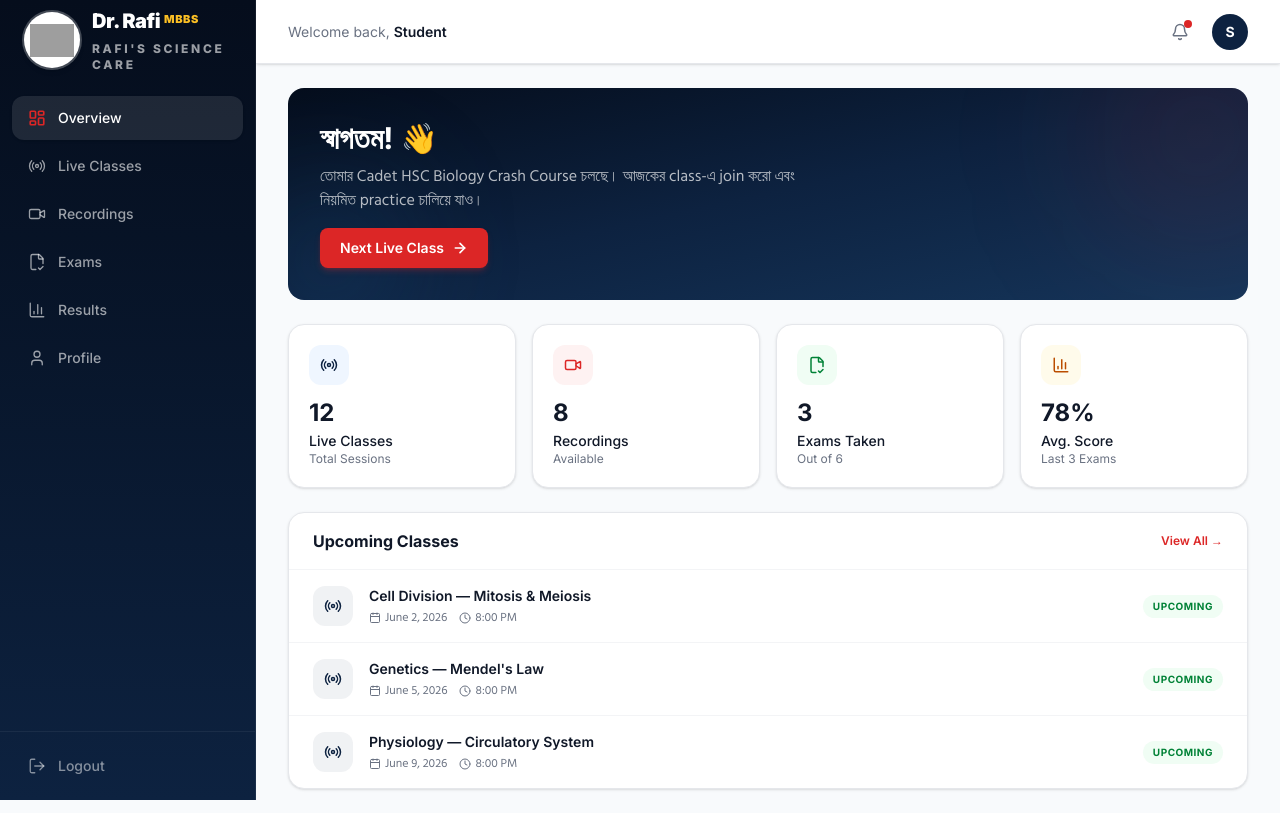
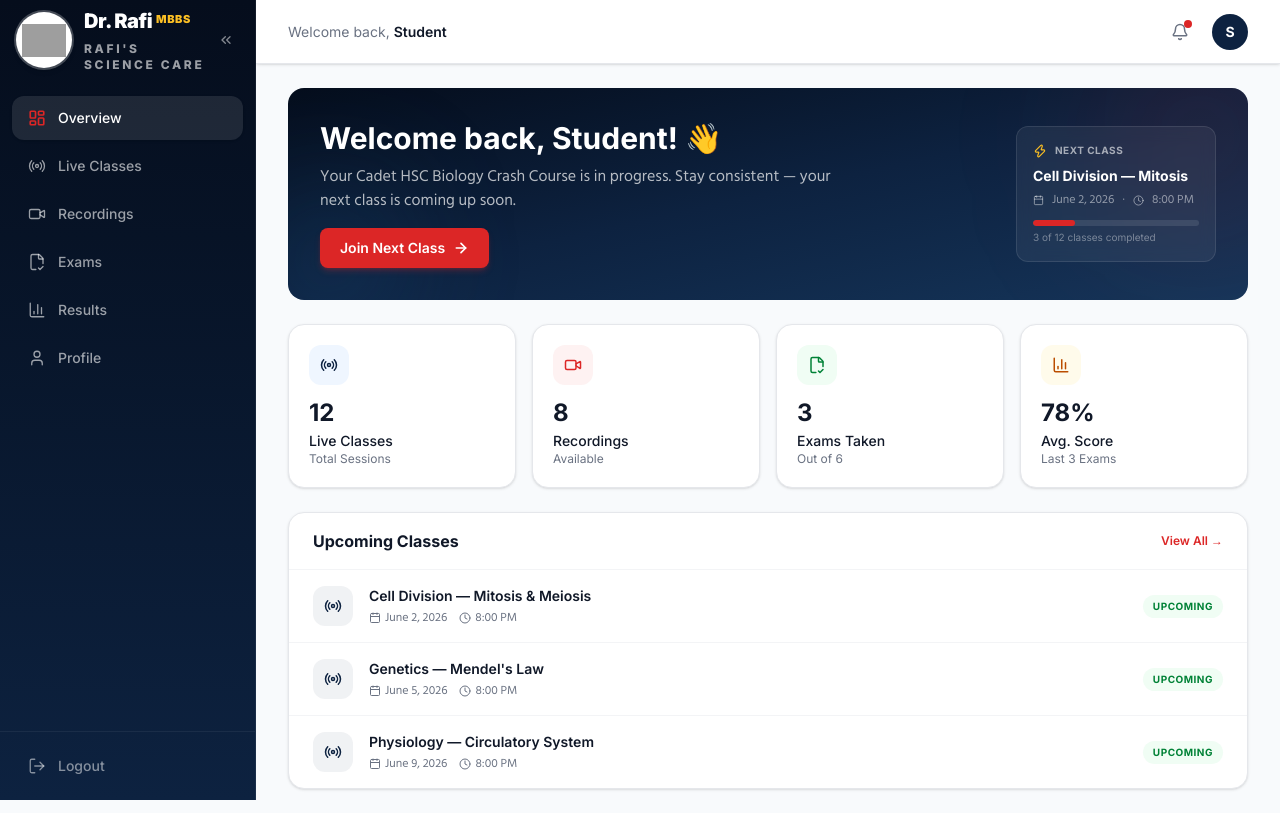
Before and after one commit to Sabbirbracu/rafi-science-care-frontend, a Next.js app: page /dashboard in a window 1280 px wide. Built offline with nearby package versions, Linux system fonts and the light colour scheme; no server answers; grey boxes are pictures that could not be loaded.

Commit message:
added the Dynamic Welcome on Student Dashboard

```diff
--- a/src/app/dashboard/layout.tsx
+++ b/src/app/dashboard/layout.tsx
@@ -1,3 +1,6 @@
+"use client";
+
+import { useState } from "react";
 import DashboardSidebar from "@/components/dashboard/Sidebar";
 import DashboardTopbar from "@/components/dashboard/Topbar";
 
@@ -6,13 +9,19 @@ export default function DashboardLayout({
 }: {
   children: React.ReactNode;
 }) {
+  const [collapsed, setCollapsed] = useState(false);
+
   return (
     <div className="flex min-h-screen bg-[#f8fafc]">
       {/* Sidebar */}
-      <DashboardSidebar />
+      <DashboardSidebar collapsed={collapsed} setCollapsed={setCollapsed} />
 
       {/* Main content area */}
-      <div className="flex flex-1 flex-col lg:ml-64">
+      <div
+        className={`flex flex-1 flex-col transition-all duration-300 ${
+          collapsed ? "lg:ml-20" : "lg:ml-64"
+        }`}
+      >
         <DashboardTopbar />
         <main className="flex-1 px-4 py-6 sm:px-6 lg:px-8">{children}</main>
       </div>
--- a/src/app/dashboard/page.tsx
+++ b/src/app/dashboard/page.tsx
@@ -1,3 +1,5 @@
+"use client";
+
 import {
   Radio,
   Video,
@@ -6,8 +8,11 @@ import {
   Calendar,
   Clock,
   ArrowRight,
+  Zap,
 } from "lucide-react";
 import Link from "next/link";
+import { useAppSelector } from "@/lib/hooks";
+import { useGetMeQuery } from "@/lib/features/auth/authApi";
 
 const QUICK_STATS = [
   {
@@ -62,6 +67,13 @@ const UPCOMING_CLASSES = [
 ];
 
 export default function DashboardOverview() {
+  const authUser = useAppSelector((state) => state.auth.user);
+  const { data: meData } = useGetMeQuery();
+
+  // Prefer fresh data from /me API, fallback to Redux state
+  const user = meData?.data || authUser;
+  const firstName = user?.name?.split(" ")[0] || "Student";
+
   return (
     <div className="space-y-6">
       {/* Welcome banner */}
@@ -74,21 +86,50 @@ export default function DashboardOverview() {
           aria-hidden
           className="absolute -bottom-8 -left-8 h-36 w-36 rounded-full bg-[#1e5688]/30 blur-[60px]"
         />
-        <div className="relative">
+        <div className="relative flex flex-col gap-6 sm:flex-row sm:items-center sm:justify-between">
+          {/* Left: greeting + CTA */}
+          <div>
             <h1 className="font-sans text-2xl font-bold sm:text-3xl">
-            স্বাগতম! 👋
+              Welcome back, {firstName}! 👋
             </h1>
             <p className="mt-2 max-w-lg text-sm text-white/70 sm:text-base">
-            তোমার Cadet HSC Biology Crash Course চলছে। আজকের class-এ join করো
-            এবং নিয়মিত practice চালিয়ে যাও।
+              Your Cadet HSC Biology Crash Course is in progress. Stay
+              consistent — your next class is coming up soon.
             </p>
             <Link
               href="/dashboard/live"
               className="mt-4 inline-flex items-center gap-2 rounded-lg bg-[#dc2626] px-5 py-2.5 font-sans text-sm font-semibold text-white shadow-md shadow-[#dc2626]/25 transition hover:bg-[#b91c1c]"
             >
-            Next Live Class
+              Join Next Class
               <ArrowRight size={16} strokeWidth={2.5} />
             </Link>
+          </div>
+
+          {/* Right: quick info card */}
+          <div className="shrink-0 rounded-xl border border-white/10 bg-white/[0.06] p-4 backdrop-blur-sm sm:min-w-[200px]">
+            <div className="flex items-center gap-2">
+              <Zap size={14} className="text-[#fbbf24]" />
+              <p className="font-sans text-[10px] font-bold uppercase tracking-wider text-white/60">
+                Next Class
+              </p>
+            </div>
+            <p className="mt-2 font-sans text-sm font-bold text-white">
+              Cell Division — Mitosis
+            </p>
+            <div className="mt-1.5 flex items-center gap-2 text-xs text-white/50">
+              <Calendar size={11} />
+              <span>June 2, 2026</span>
+              <span>·</span>
+              <Clock size={11} />
+              <span>8:00 PM</span>
+            </div>
+            <div className="mt-3 h-1.5 overflow-hidden rounded-full bg-white/10">
+              <div className="h-full w-[25%] rounded-full bg-[#dc2626]" />
+            </div>
+            <p className="mt-1 font-sans text-[10px] text-white/40">
+              3 of 12 classes completed
+            </p>
+          </div>
         </div>
       </div>
 
--- a/src/components/dashboard/Sidebar.tsx
+++ b/src/components/dashboard/Sidebar.tsx
@@ -1,7 +1,7 @@
 "use client";
 
 import Link from "next/link";
-import { usePathname } from "next/navigation";
+import { usePathname, useRouter } from "next/navigation";
 import {
   LayoutDashboard,
   Radio,
@@ -10,8 +10,14 @@ import {
   BarChart3,
   User,
   LogOut,
+  ChevronsLeft,
+  ChevronsRight,
 } from "lucide-react";
 import Logo from "@/components/brand/Logo";
+import { useAppDispatch } from "@/lib/hooks";
+import { logout } from "@/lib/features/auth/authSlice";
+import { useLogoutMutation } from "@/lib/features/auth/authApi";
+import toast from "react-hot-toast";
 
 const NAV_ITEMS = [
   { label: "Overview", href: "/dashboard", icon: LayoutDashboard },
@@ -22,16 +28,59 @@ const NAV_ITEMS = [
   { label: "Profile", href: "/dashboard/profile", icon: User },
 ];
 
-export default function DashboardSidebar() {
+interface SidebarProps {
+  collapsed: boolean;
+  setCollapsed: (v: boolean) => void;
+}
+
+export default function DashboardSidebar({
+  collapsed,
+  setCollapsed,
+}: SidebarProps) {
   const pathname = usePathname();
+  const router = useRouter();
+  const dispatch = useAppDispatch();
+  const [logoutApi] = useLogoutMutation();
+
+  const handleLogout = async () => {
+    try {
+      await logoutApi().unwrap();
+      dispatch(logout());
+      toast.success("Logged out successfully");
+      router.push("/");
+    } catch {
+      dispatch(logout());
+      router.push("/");
+    }
+  };
 
   return (
-    <aside className="fixed inset-y-0 left-0 z-40 hidden w-64 flex-col border-r border-white/[0.06] bg-gradient-to-b from-[#050d1c] to-[#0d2240] lg:flex">
-      {/* Logo */}
-      <div className="flex h-20 items-center px-6">
-        <Link href="/">
-          <Logo />
-        </Link>
+    <aside
+      className={`fixed inset-y-0 left-0 z-40 hidden flex-col border-r border-white/[0.06] bg-gradient-to-b from-[#050d1c] to-[#0d2240] transition-all duration-300 lg:flex ${
+        collapsed ? "w-20" : "w-64"
+      }`}
+    >
+      {/* Logo + collapse toggle */}
+      <div className="flex h-20 items-center justify-between px-4">
+        {!collapsed && (
+          <Link href="/">
+            <Logo />
+          </Link>
+        )}
+        <button
+          type="button"
+          onClick={() => setCollapsed(!collapsed)}
+          className={`flex h-8 w-8 items-center justify-center rounded-lg text-white/50 transition hover:bg-white/10 hover:text-white ${
+            collapsed ? "mx-auto" : ""
+          }`}
+          aria-label={collapsed ? "Expand sidebar" : "Collapse sidebar"}
+        >
+          {collapsed ? (
+            <ChevronsRight size={16} />
+          ) : (
+            <ChevronsLeft size={16} />
+          )}
+        </button>
       </div>
 
       {/* Navigation */}
@@ -46,18 +95,19 @@ export default function DashboardSidebar() {
             <Link
               key={href}
               href={href}
-              className={`flex items-center gap-3 rounded-xl px-4 py-3 font-sans text-sm font-medium transition ${
+              title={collapsed ? label : undefined}
+              className={`flex items-center gap-3 rounded-xl py-3 font-sans text-sm font-medium transition ${
                 isActive
                   ? "bg-white/10 text-white shadow-sm"
                   : "text-white/60 hover:bg-white/[0.05] hover:text-white/90"
-              }`}
+              } ${collapsed ? "justify-center px-3" : "px-4"}`}
             >
               <Icon
                 size={18}
                 strokeWidth={isActive ? 2.25 : 1.75}
-                className={isActive ? "text-[#dc2626]" : ""}
+                className={`shrink-0 ${isActive ? "text-[#dc2626]" : ""}`}
               />
-              {label}
+              {!collapsed && <span>{label}</span>}
             </Link>
           );
         })}
@@ -67,10 +117,14 @@ export default function DashboardSidebar() {
       <div className="border-t border-white/[0.06] p-3">
         <button
           type="button"
-          className="flex w-full items-center gap-3 rounded-xl px-4 py-3 font-sans text-sm font-medium text-white/50 transition hover:bg-white/[0.05] hover:text-white/80"
+          onClick={handleLogout}
+          title={collapsed ? "Logout" : undefined}
+          className={`flex w-full items-center gap-3 rounded-xl py-3 font-sans text-sm font-medium text-white/50 transition hover:bg-[#dc2626]/10 hover:text-[#dc2626] ${
+            collapsed ? "justify-center px-3" : "px-4"
+          }`}
         >
-          <LogOut size={18} strokeWidth={1.75} />
-          Logout
+          <LogOut size={18} strokeWidth={1.75} className="shrink-0" />
+          {!collapsed && <span>Logout</span>}
         </button>
       </div>
     </aside>
```
Lines whose indentation alone changed are shown as unchanged.
